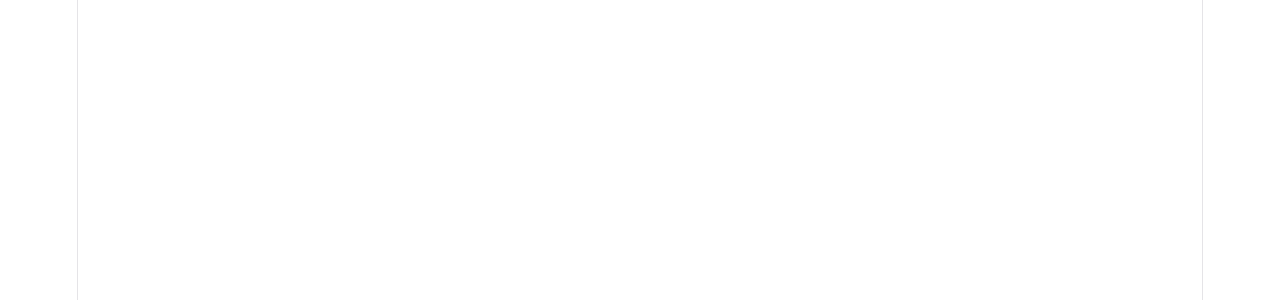
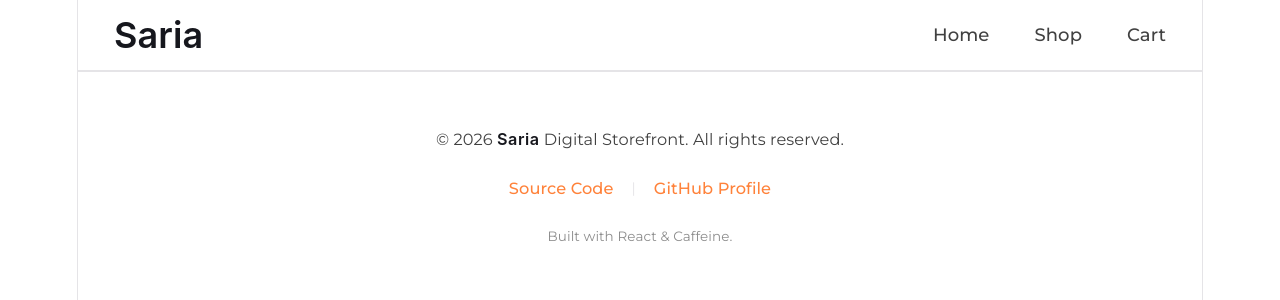
Before and after one commit to Faizulmd13/Saria, a React (Vite) app: page / in a window 1280 px wide. Shown: the top 300 px of the page. Built offline with nearby package versions, Linux system fonts and the light colour scheme.

Commit message:
import contents to app-container

```diff
--- a/src/App.jsx
+++ b/src/App.jsx
@@ -1,5 +1,17 @@
+import { Outlet } from "react-router";
+import Header from "./components/common/Header";
+import Footer from "./components/common/Footer";
+
 function App() {
-  return;
+  return(
+    <div className="app-container">
+      <Header />
+      <main className="content-area">
+        <Outlet />
+      </main>
+      <Footer />
+    </div>
+  );
 }
 
 export default App;
```
